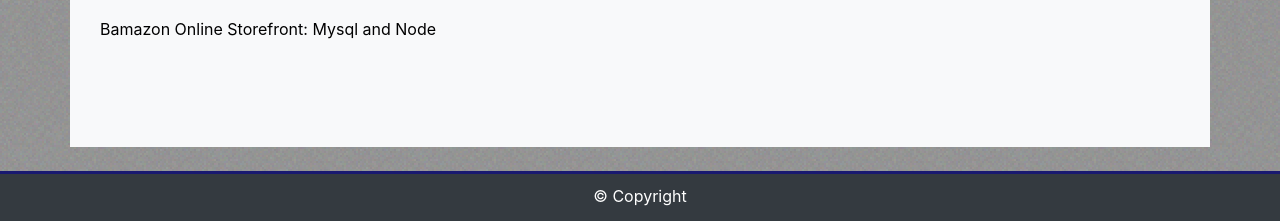
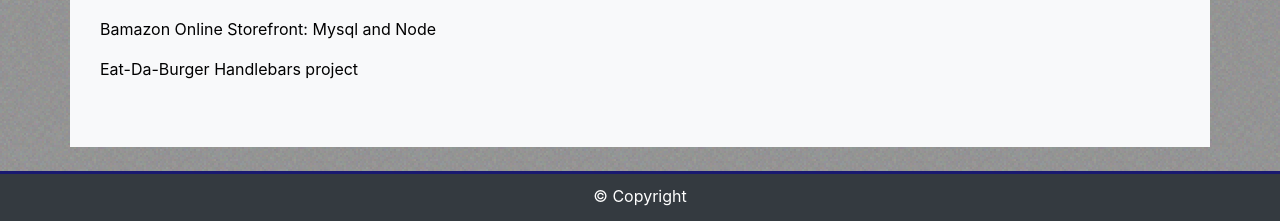
Before and after one commit to Kpconway519/Kpconway519.github.io, a plain HTML site: page portfolio.html in a window 1280 px wide. Shown: the part 755-976 px from the top of the page. Drawn offline with nearby package versions, Linux system fonts and the light colour scheme.

Commit message:
Added burger link to portfolio page

```diff
--- a/portfolio.html
+++ b/portfolio.html
@@ -120,6 +120,7 @@
     <br>
     <div class="col-12">
         <p><a href="https://kpconway519.github.io/bamazon" style="text-decoration: none; color: black; text-align: center;">Bamazon Online Storefront: Mysql and Node</a></p>
+                <p><a href="https://github.com/Kpconway519/burger" style="text-decoration: none; color: black; text-align: center;">Eat-Da-Burger Handlebars project</a></p>
     </div>
 
     </div>
```
